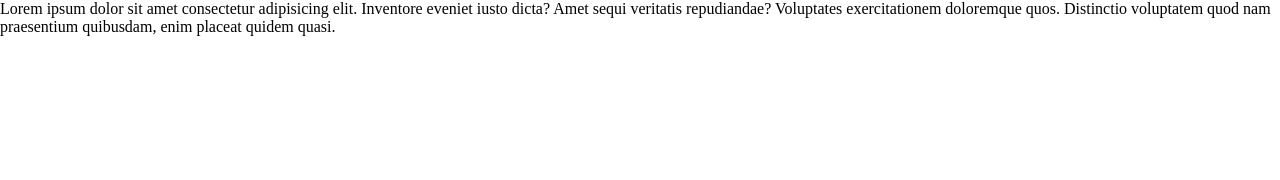
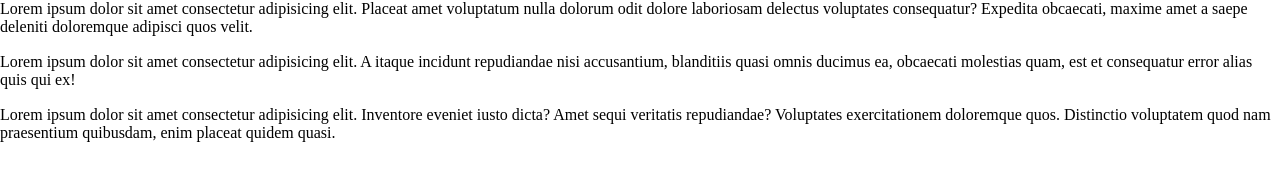
Before and after one commit to sangii66/markup-learn, a website built with webpack: page index.html in a window 1280 px wide. Built offline with nearby package versions, Linux system fonts and the light colour scheme.

Commit message:
added 2 P tag

```diff
--- a/index.html
+++ b/index.html
@@ -8,6 +8,8 @@
 
     <body>
 	    <div id="compiled-markdown-02"></div>
+        <p>Lorem ipsum dolor sit amet consectetur adipisicing elit. Placeat amet voluptatum nulla dolorum odit dolore laboriosam delectus voluptates consequatur? Expedita obcaecati, maxime amet a saepe deleniti doloremque adipisci quos velit.</p>
+        <p>Lorem ipsum dolor sit amet consectetur adipisicing elit. A itaque incidunt repudiandae nisi accusantium, blanditiis quasi omnis ducimus ea, obcaecati molestias quam, est et consequatur error alias quis qui ex!</p>
 
         <p>Lorem ipsum dolor sit amet consectetur adipisicing elit. Inventore eveniet iusto dicta? Amet sequi veritatis repudiandae? Voluptates exercitationem doloremque quos. Distinctio voluptatem quod nam praesentium quibusdam, enim placeat quidem quasi.</p>
 
```
